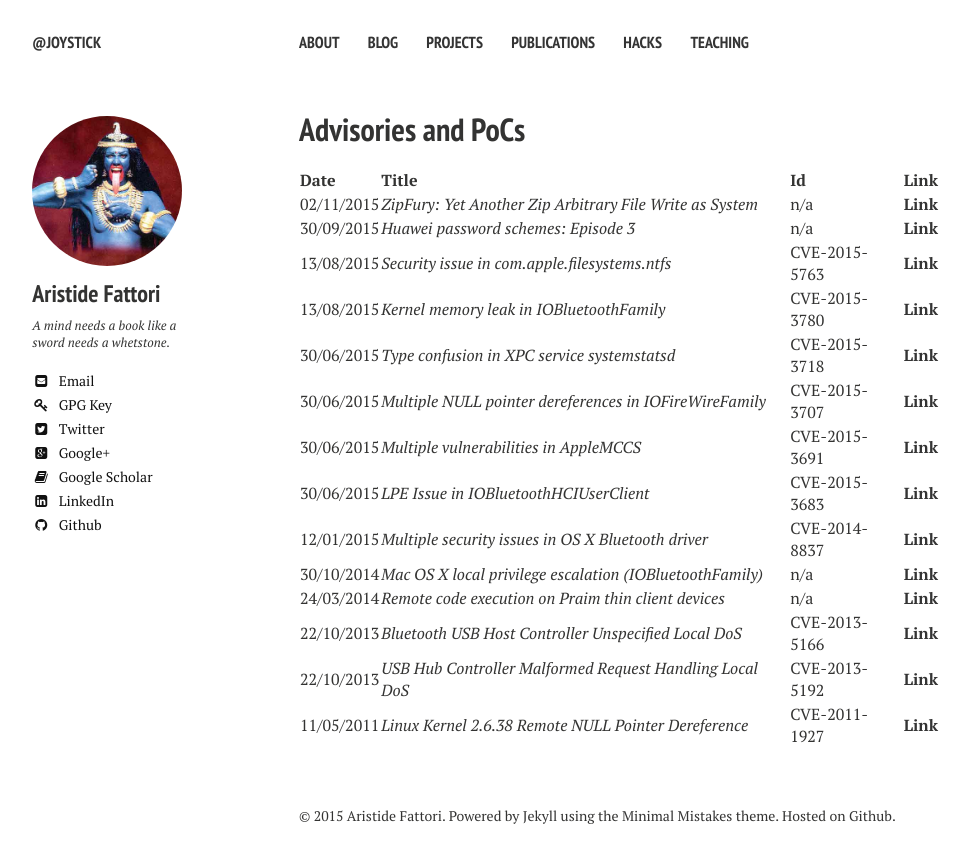
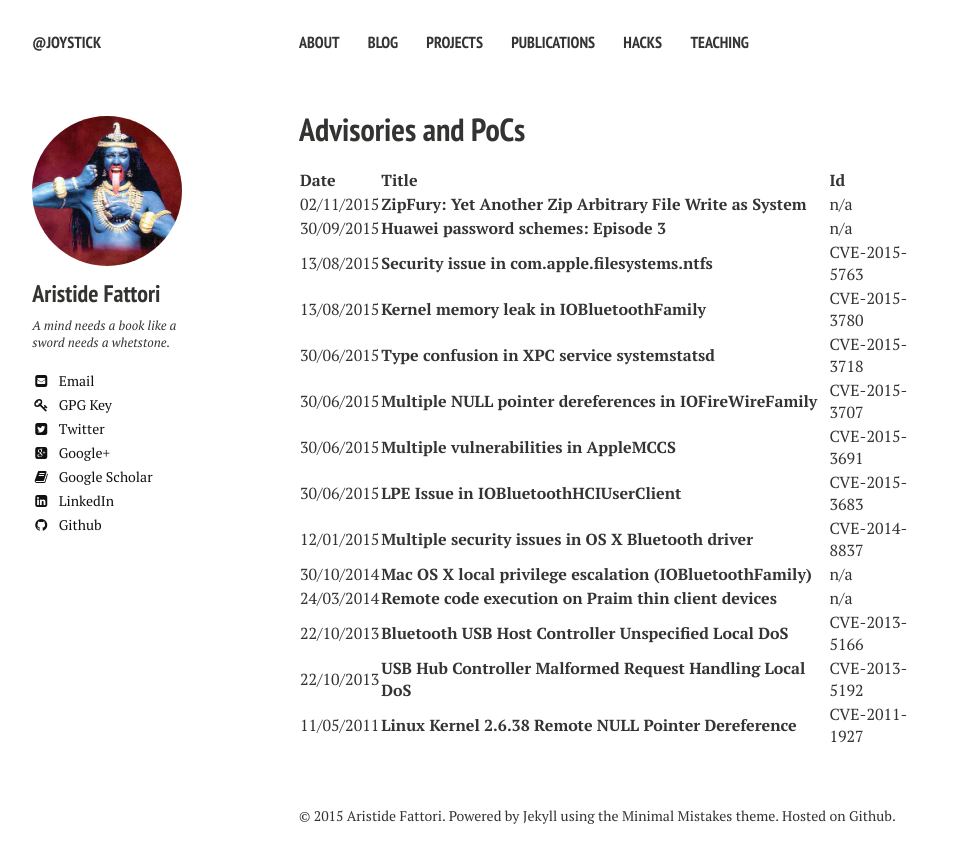
Before and after one commit to joystick2020/joystick2020.github.io, a Jekyll site: the page built from hacks/index.md, in a window 1280 px wide. Shown: the top 863 px of the page, without its empty margins (21-990 px from the left). Built offline with Jekyll 4.4.1, drawn with Linux system fonts in a browser that asks for light colours; nearby versions of some CDN libraries.

Commit message:
Table refactoring.

```diff
--- a/hacks/index.md
+++ b/hacks/index.md
@@ -8,19 +8,19 @@ share: false
 ---
 
 
-| Date       | Title                                                     | Id            | Link                                                                                      |
-| :--------- | :-------------------------------------------------------- | :------------ | :---------------------------------------------------------------------------------        |
-| 02/11/2015 | _ZipFury: Yet Another Zip Arbitrary File Write as System_ | n/a           | [**Link**](https://github.com/ud2/advisories/tree/master/android/samsung/nocve-2015-0001) |
-| 30/09/2015 | _Huawei password schemes: Episode 3_                      | n/a           | [**Link**](http://blog.emaze.net/2015/09/huawei-password-schemes-episode-3.html)          |
-| 13/08/2015 | _Security issue in com.apple.filesystems.ntfs_            | CVE-2015-5763 | [**Link**](https://github.com/ud2/advisories/tree/master/osx/cve-2015-5763)               |
-| 13/08/2015 | _Kernel memory leak in IOBluetoothFamily_                 | CVE-2015-3780 | [**Link**](https://github.com/ud2/advisories/tree/master/osx/cve-2015-3780)               |
-| 30/06/2015 | _Type confusion in XPC service systemstatsd_              | CVE-2015-3718 | [**Link**](https://github.com/ud2/advisories/tree/master/osx/cve-2015-3718)               |
-| 30/06/2015 | _Multiple NULL pointer dereferences in IOFireWireFamily_  | CVE-2015-3707 | [**Link**](https://github.com/ud2/advisories/tree/master/osx/cve-2015-3707)               |
-| 30/06/2015 | _Multiple vulnerabilities in AppleMCCS_                   | CVE-2015-3691 | [**Link**](https://github.com/ud2/advisories/tree/master/osx/cve-2015-3691)               |
-| 30/06/2015 | _LPE Issue in IOBluetoothHCIUserClient_                   | CVE-2015-3683 | [**Link**](https://github.com/ud2/advisories/tree/master/osx/cve-2015-3683)               |
-| 12/01/2015 | _Multiple security issues in OS X Bluetooth driver_       | CVE-2014-8837 | [**Link**](https://github.com/ud2/advisories/tree/master/osx/cve-2014-8837)               |
-| 30/10/2014 | _Mac OS X local privilege escalation (IOBluetoothFamily)_ | n/a           | [**Link**](/mac-os-x-local-privilege-escalation/)                                         |
-| 24/03/2014 | _Remote code execution on Praim thin client devices_      | n/a           | [**Link**](http://blog.emaze.net/2014/03/remote-code-execution-on-praim-thin.html)        |
-| 22/10/2013 | _Bluetooth USB Host Controller Unspecified Local DoS_     | CVE-2013-5166 | [**Link**](http://www.osvdb.org/show/osvdb/98845)                                         |
-| 22/10/2013 | _USB Hub Controller Malformed Request Handling Local DoS_ | CVE-2013-5192 | [**Link**](http://www.osvdb.org/show/osvdb/98871)                                         |
-| 11/05/2011 | _Linux Kernel 2.6.38 Remote NULL Pointer Dereference_     | CVE-2011-1927 | [**Link**](/stuff/20110511-linux-null.txt)                                                |
+| Date       | Title                                                                                                                                        | Id            |
+| :--------- | :--------------------------------------------------------                                                                                    | :------------ |
+| 02/11/2015 | [**ZipFury: Yet Another Zip Arbitrary File Write as System**](https://github.com/ud2/advisories/tree/master/android/samsung/nocve-2015-0001) | n/a           |
+| 30/09/2015 | [**Huawei password schemes: Episode 3**](http://blog.emaze.net/2015/09/huawei-password-schemes-episode-3.html)                               | n/a           |
+| 13/08/2015 | [**Security issue in com.apple.filesystems.ntfs**](https://github.com/ud2/advisories/tree/master/osx/cve-2015-5763)                          | CVE-2015-5763 |
+| 13/08/2015 | [**Kernel memory leak in IOBluetoothFamily**](https://github.com/ud2/advisories/tree/master/osx/cve-2015-3780)                               | CVE-2015-3780 |
+| 30/06/2015 | [**Type confusion in XPC service systemstatsd**](https://github.com/ud2/advisories/tree/master/osx/cve-2015-3718)                            | CVE-2015-3718 |
+| 30/06/2015 | [**Multiple NULL pointer dereferences in IOFireWireFamily**](https://github.com/ud2/advisories/tree/master/osx/cve-2015-3707)                | CVE-2015-3707 |
+| 30/06/2015 | [**Multiple vulnerabilities in AppleMCCS**](https://github.com/ud2/advisories/tree/master/osx/cve-2015-3691)                                 | CVE-2015-3691 |
+| 30/06/2015 | [**LPE Issue in IOBluetoothHCIUserClient**](https://github.com/ud2/advisories/tree/master/osx/cve-2015-3683)                                 | CVE-2015-3683 |
+| 12/01/2015 | [**Multiple security issues in OS X Bluetooth driver**](https://github.com/ud2/advisories/tree/master/osx/cve-2014-8837)                     | CVE-2014-8837 |
+| 30/10/2014 | [**Mac OS X local privilege escalation (IOBluetoothFamily)**](/mac-os-x-local-privilege-escalation/)                                         | n/a           |
+| 24/03/2014 | [**Remote code execution on Praim thin client devices**](http://blog.emaze.net/2014/03/remote-code-execution-on-praim-thin.html)             | n/a           |
+| 22/10/2013 | [**Bluetooth USB Host Controller Unspecified Local DoS**](http://www.osvdb.org/show/osvdb/98845)                                             | CVE-2013-5166 |
+| 22/10/2013 | [**USB Hub Controller Malformed Request Handling Local DoS**](http://www.osvdb.org/show/osvdb/98871)                                         | CVE-2013-5192 |
+| 11/05/2011 | [**Linux Kernel 2.6.38 Remote NULL Pointer Dereference**](/stuff/20110511-linux-null.txt)                                                    | CVE-2011-1927 |
```
